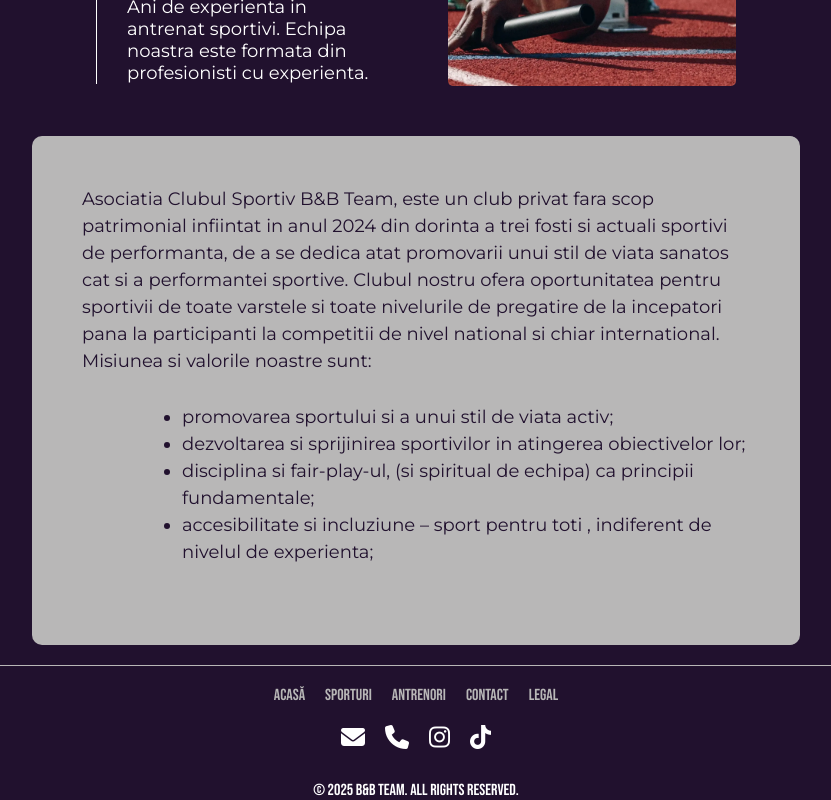
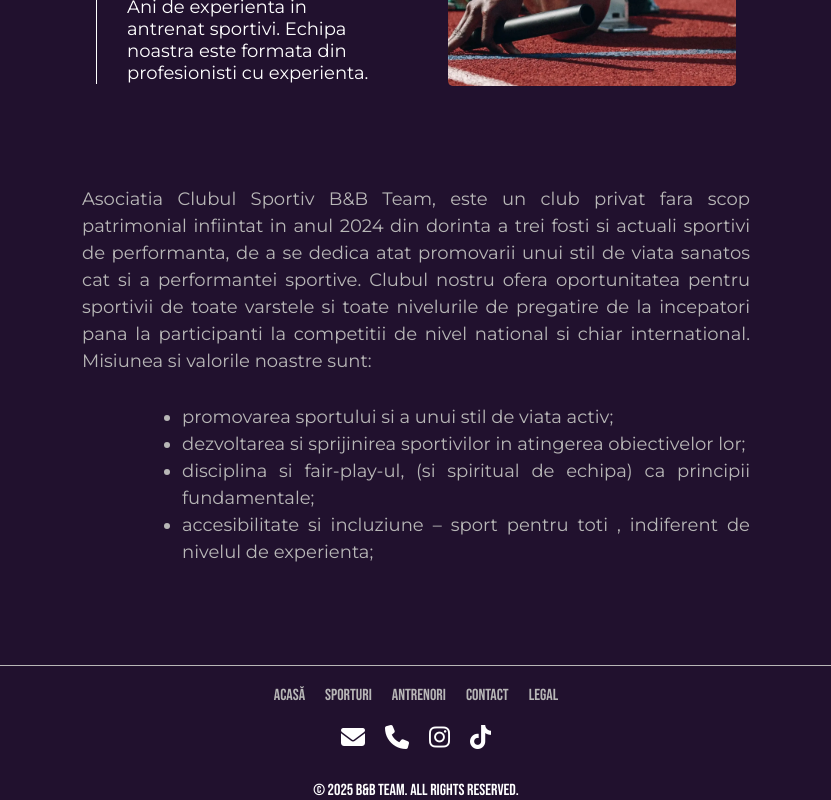
Before and after one commit to claudette1203/bbteam, a React (Vite) app: page / in a window 1280 px wide. Shown: the part 1029-1829 px from the top of the page, without its empty margins (224-1055 px from the left). Built offline with nearby package versions, Linux system fonts and the light colour scheme.

Commit message:
Update Home.css

```diff
--- a/src/pages/Home.css
+++ b/src/pages/Home.css
@@ -23,10 +23,10 @@ h2 {
   width: 60%;
   text-align: left;
   font-family: var(--details-font);
-  color: var(--background-color);
+  color: var(--secondary-color);
   font-size: 1.5rem;
-  background-color: var(--secondary-color);
   border-radius: 10px;
+  text-align: justify;
 }
 
 @keyframes fadeInUp {
```
